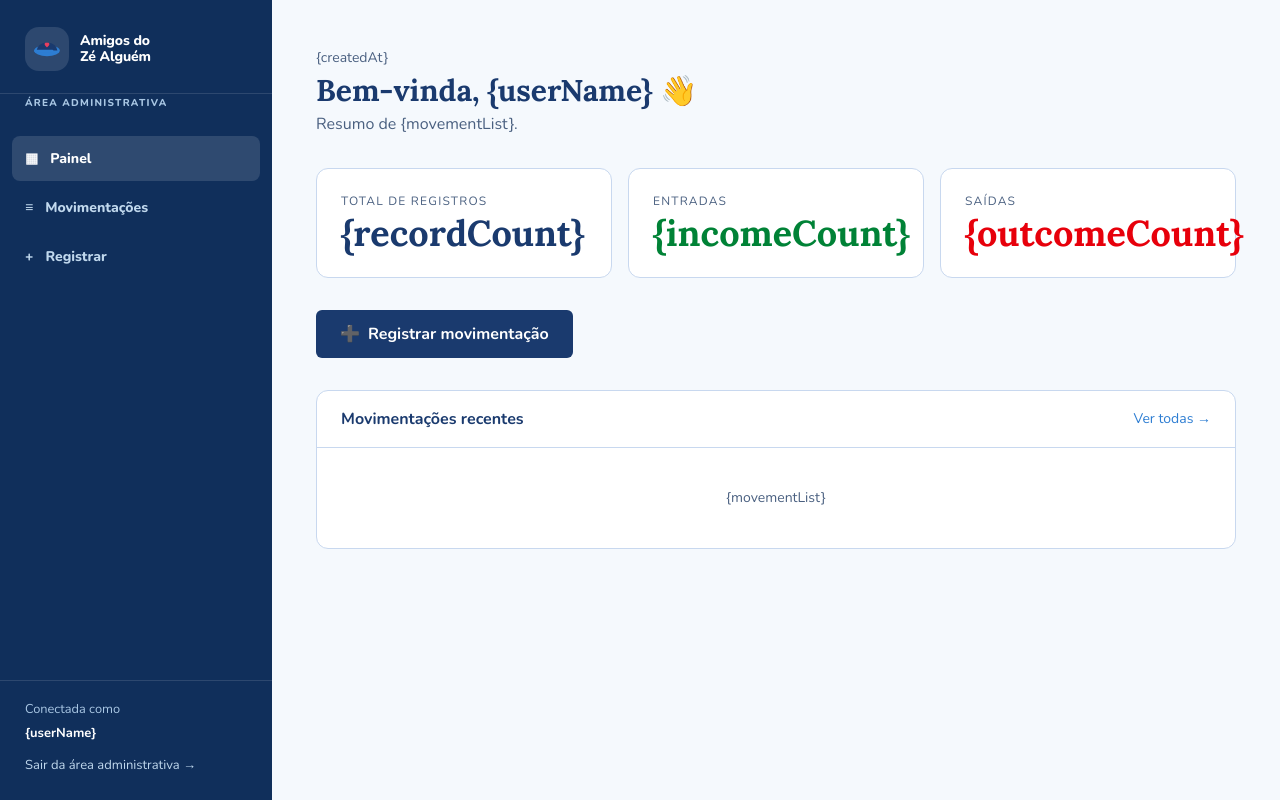
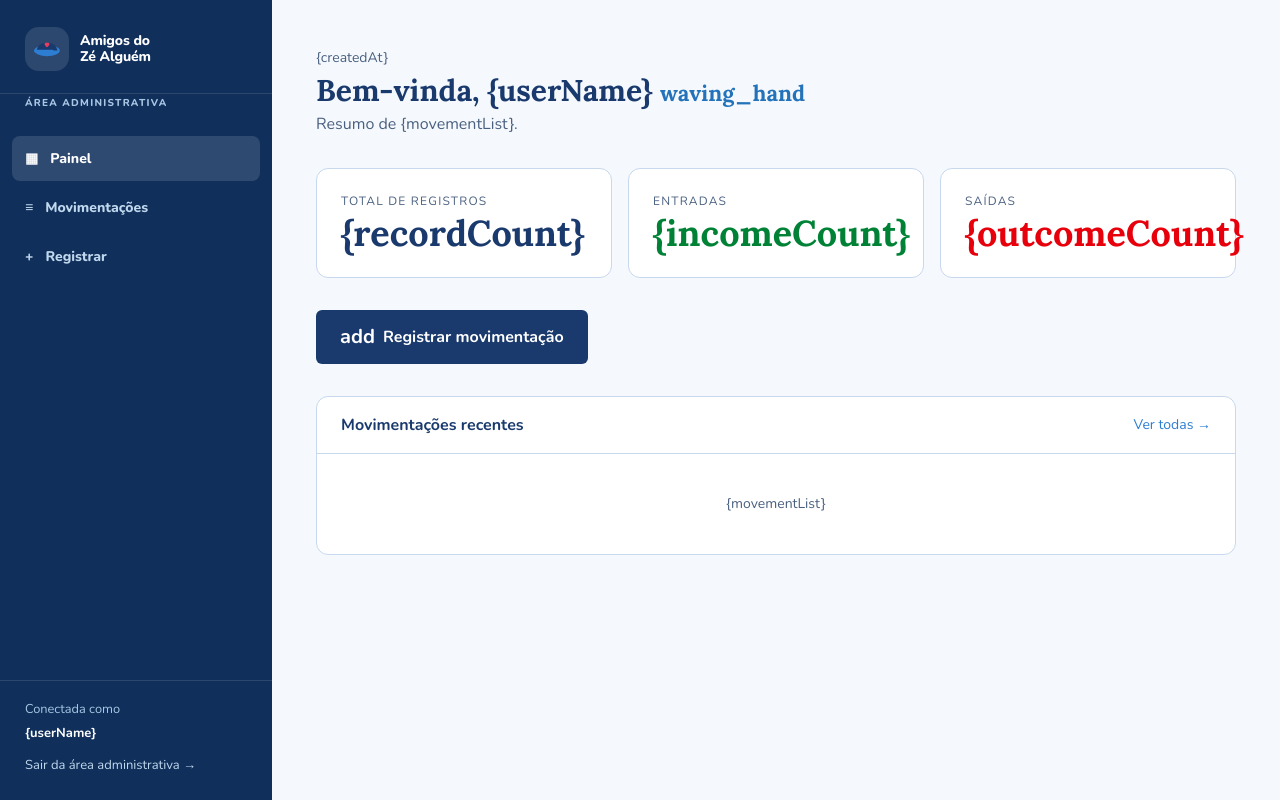
Before and after one commit to RAZIEL-SEC/Trabalho-Web-III, a React (Vite) app: page /admin/dashboard in a window 1280 px wide. Built offline with nearby package versions, Linux system fonts and the light colour scheme; the HTML template or start-up script is replaced by a standard one.

Commit message:
Replace emoji with vector icons in Dashboard.tsx

```diff
--- a/src/pages/admin/Dashboard.tsx
+++ b/src/pages/admin/Dashboard.tsx
@@ -1,4 +1,5 @@
 import { Link } from 'react-router';
+import Icon from '../../components/Icon';
 
 export default function Dashboard() {
   return (
@@ -7,7 +8,7 @@ export default function Dashboard() {
       <div className="mb-8">
         <p className="text-sm text-[#4a6080] mb-1">{'{createdAt}'}</p>
         <h1 className="font-serif text-2xl md:text-3xl font-bold text-[#1a3a6e]">
-          Bem-vinda, {'{userName}'} 👋
+          Bem-vinda, {'{userName}'} <Icon name="waving_hand" size={22} className="align-middle text-[#2372ba]" />
         </h1>
         <p className="text-[#4a6080] mt-1">Resumo de {'{movementList}'}.</p>
       </div>
@@ -34,7 +35,7 @@ export default function Dashboard() {
           to="/admin/dashboard/registrar"
           className="inline-flex items-center gap-2 bg-[#1a3a6e] text-white font-bold px-6 py-3 rounded-md hover:bg-[#0f1f3d] transition-colors"
         >
-          <span>➕</span> Registrar movimentação
+          <Icon name="add" size={20} /> Registrar movimentação
         </Link>
       </div>
 
```
